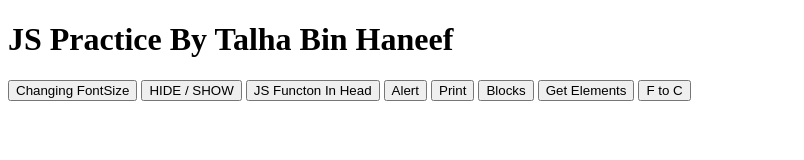
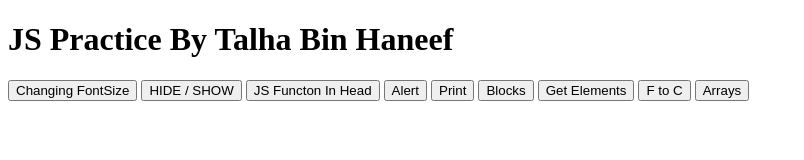
Before and after one commit to talhabinhaneef/JS_Practice, a plain HTML site: page index.html in a window 1280 px wide. Shown: the whole page, without its empty margins (0-804 px from the left). Drawn offline with Linux system fonts and the light colour scheme.

Commit message:
Update index.html

```diff
--- a/index.html
+++ b/index.html
@@ -20,6 +20,8 @@
     <input type="button" onclick="location.href='convert.html'" value="F to C" />
 
 
+    <input type="button" onclick="location.href='Arrays.html'" value="Arrays" />
+
 
 </body>
 </html>
```
